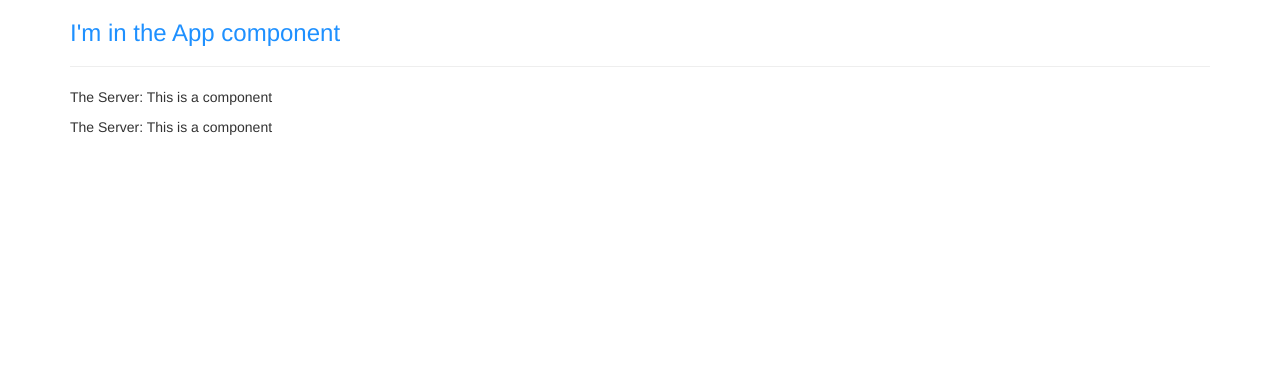
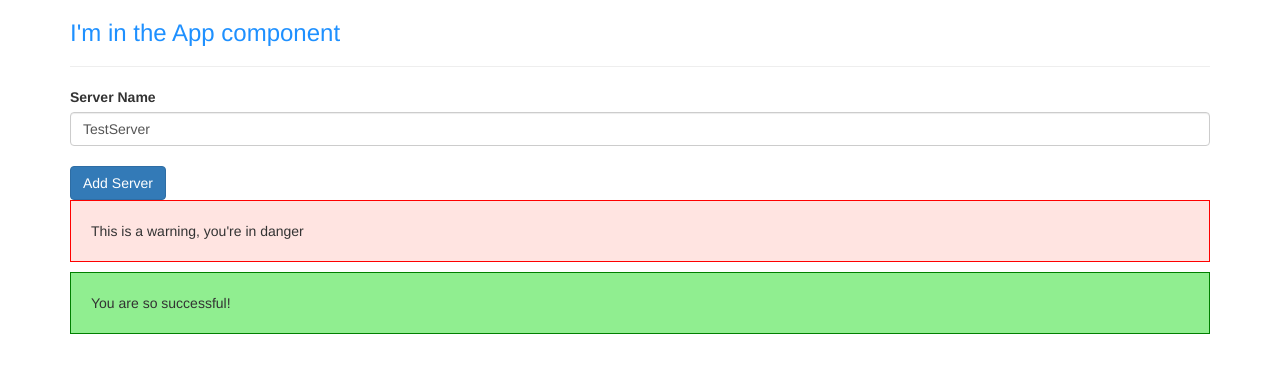
Before and after one commit to emmyobonyo/Angular-learning, an Angular app: page / in a window 1280 px wide. Shown: the top 372 px of the page. Built offline with nearby package versions, Linux system fonts and the light colour scheme.

Commit message:
Add directives

```diff
--- a/src/app/app.component.html
+++ b/src/app/app.component.html
@@ -7,6 +7,8 @@
       <!-- <app-servers></app-servers> -->
       <!-- <div app-servers></div> -->
       <!-- <div class="app-servers"></div> -->
+      <app-warning-alert></app-warning-alert>
+      <app-success-alert></app-success-alert>
     </div>
   </div>
 </div>
--- a/src/app/server/server.component.html
+++ b/src/app/server/server.component.html
@@ -1 +1 @@
-<p>The Server: This is a component</p>
+<p>Server with ID {{ serverId }} is {{ serverStatus }}</p>
--- a/src/app/server/server.component.ts
+++ b/src/app/server/server.component.ts
@@ -4,4 +4,11 @@ import { Component } from '@angular/core';
   selector: 'app-server',
   templateUrl: './server.component.html',
 })
-export class ServerComponent {}
+export class ServerComponent {
+  serverId: number = 10;
+  serverStatus: string = 'offline';
+
+  getServerStatus() {
+    return this.serverStatus
+  }
+}
--- a/src/app/servers/servers.component.html
+++ b/src/app/servers/servers.component.html
@@ -1,2 +1,12 @@
-<app-server> </app-server>
-<app-server> </app-server>
+<label>Server Name</label>
+<input type="text" class="form-control" [(ngModel)]="serverName">
+<!-- <input type="text" class="form-control" (input)="onUpdateServerName($event)"> -->
+<!-- <p>{{ serverName }}</p> -->
+<!-- <input type="text" class="form-control" [(ngModel)]="heading" > -->
+<h1>{{ heading }}</h1>
+<button class="btn btn-primary" [disabled]="!allowNewServer" (click)="onCreateServer()">Add Server</button>
+<!-- <p [innerText]="allowNewServer"></p> -->
+<!-- <p>{{ serverCreationStatus }}</p> -->
+<p *ngIf="serverCreated">Server was created. Server name is: {{ serverName }} </p>
+<!-- <app-server> </app-server> -->
+<!-- <app-server> </app-server> -->
--- a/src/app/servers/servers.component.ts
+++ b/src/app/servers/servers.component.ts
@@ -6,5 +6,20 @@ import { Component } from '@angular/core';
   styleUrls: ['./servers.component.css']
 })
 export class ServersComponent {
+  allowNewServer = false;
+  serverCreationStatus = 'No Server was created'
+  serverName = 'TestServer'
+  heading = ''
+  serverCreated = false
 
+  constructor(){
+    setTimeout( ()=> {
+      this.allowNewServer = true;
+    }, 2000)
+  }
+
+  onCreateServer() {
+    this.serverCreated = true
+    this.serverCreationStatus = 'Server was created ' + this.serverName
+  }
 }
--- /dev/null
+++ b/src/app/success-alert/success-alert.component.css
@@ -0,0 +1,5 @@
+p {
+    padding: 20px;
+    background-color: lightgreen;
+    border: 1px solid green;
+}
--- /dev/null
+++ b/src/app/success-alert/success-alert.component.html
@@ -0,0 +1 @@
+<p>You are so successful!</p>
--- /dev/null
+++ b/src/app/warning-alert/warning-alert.component.ts
@@ -0,0 +1,20 @@
+import { Component } from "@angular/core";
+
+@Component({
+    selector: 'app-warning-alert',
+    template: `
+    <p>This is a warning, you're in danger</p>
+    `,
+    styles: [
+        `
+            p {
+                padding: 20px;
+                background-color: mistyrose;
+                border: 1px solid red;
+            }
+        `
+    ]
+})
+export class WarningAlertComponent {
+
+}
```
Also changed, not shown: src/app/app.module.ts (+5 -2 lines), src/app/success-alert/success-alert.component.ts (added, +10 -0 lines).
